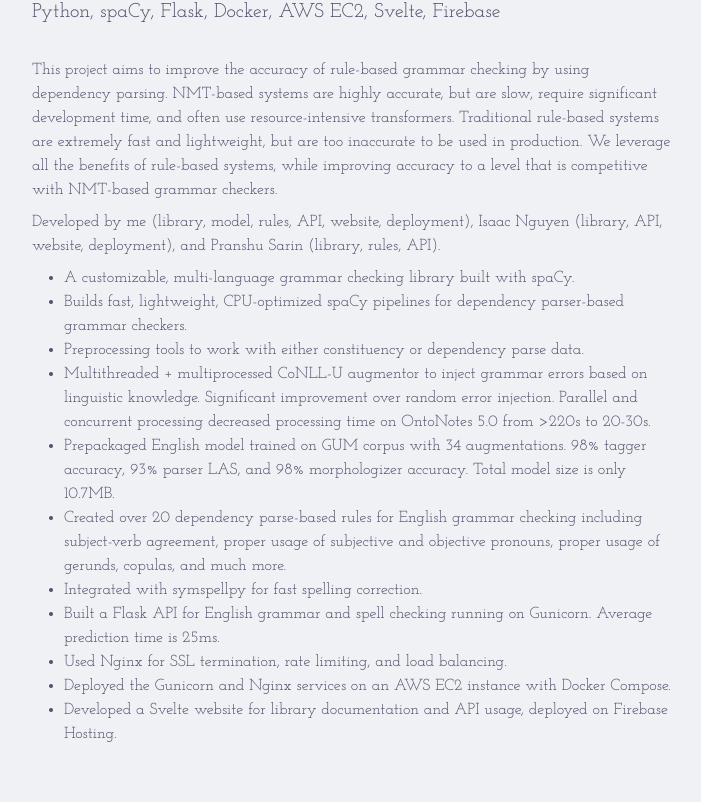
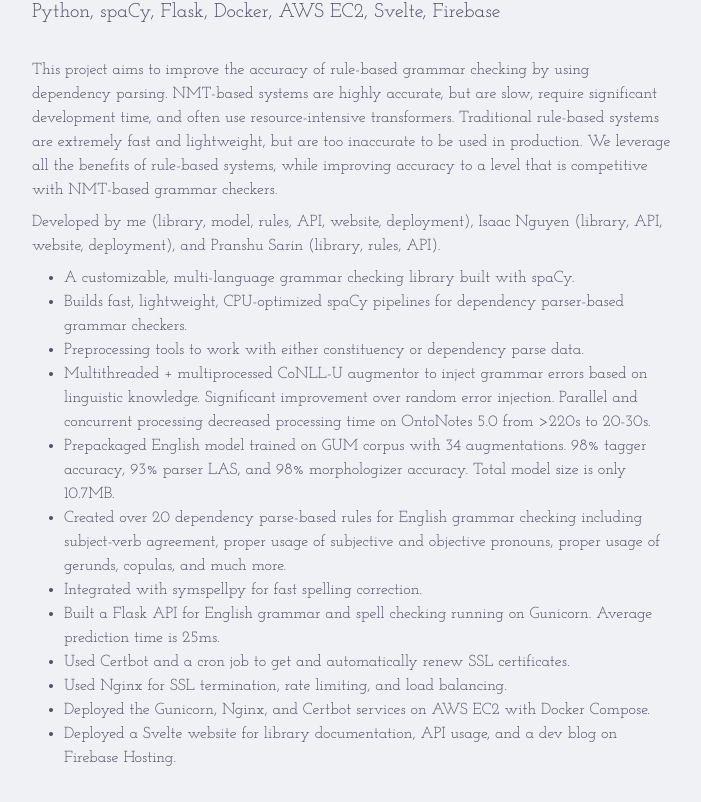
Before and after one commit to skarokin/portfolio-svelte, a SvelteKit app: page /projects/grammaCy in a window 1280 px wide. Shown: the part 280-1082 px from the top of the page, without its empty margins (288-989 px from the left). Before the commit the page ends 1058 px from the top, so only its background shows below. Built offline with nearby package versions, Linux system fonts and the light colour scheme; a web font is replaced by a local one.

Commit message:
UPDATE: certbot on grammacy page, minor changes to other bullets

```diff
--- a/src/routes/projects/grammaCy/+page.svelte
+++ b/src/routes/projects/grammaCy/+page.svelte
@@ -79,14 +79,16 @@
             Average prediction time is 25ms.
         </li>
         <li>
+            Used Certbot and a cron job to get and automatically renew SSL certificates.
+        </li>
+        <li>
             Used Nginx for SSL termination, rate limiting, and load balancing.
         </li>
         <li>
-            Deployed the Gunicorn and Nginx services on an AWS EC2 instance with Docker Compose.
+            Deployed the Gunicorn, Nginx, and Certbot services on AWS EC2 with Docker Compose.
         </li>
         <li>
-            Developed a Svelte website for library documentation and API usage,
-            deployed on Firebase Hosting.
+            Deployed a Svelte website for library documentation, API usage, and a dev blog on Firebase Hosting.
         </li>
     </ul>
 </main>
```
